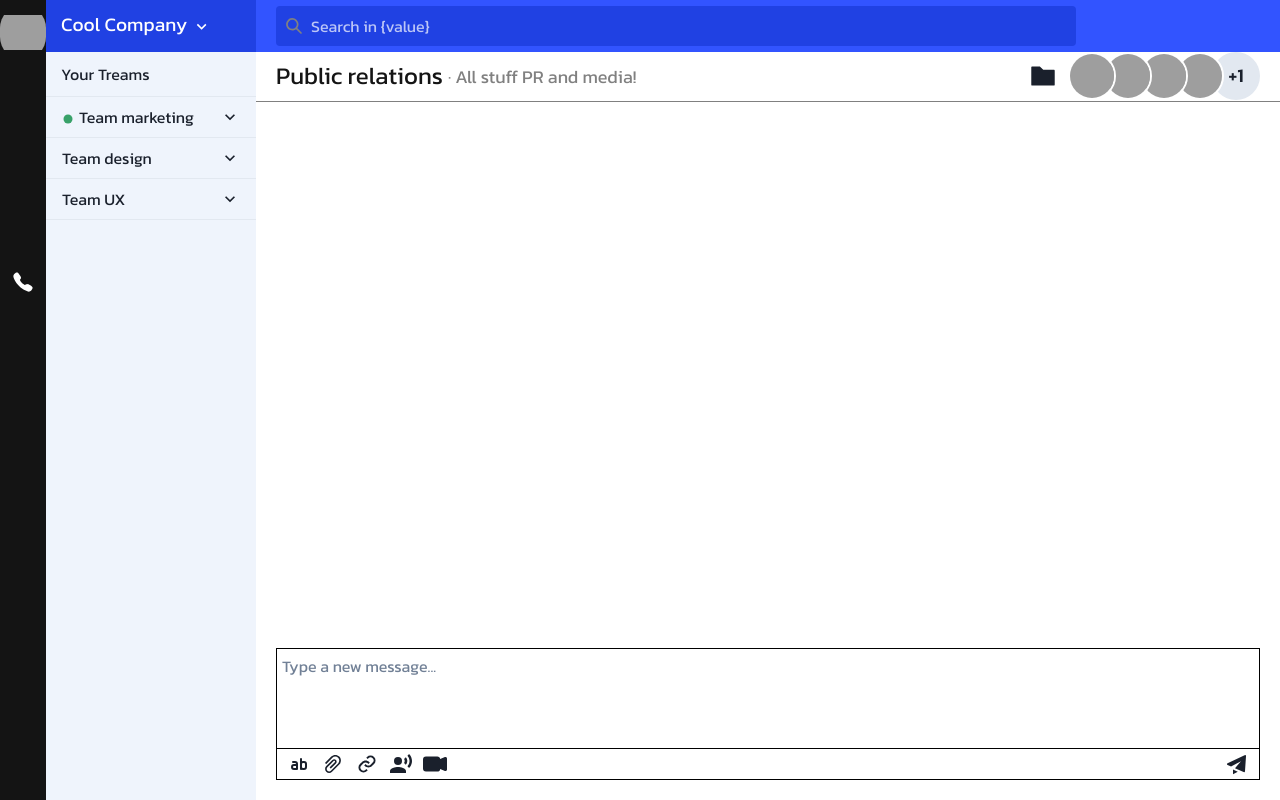
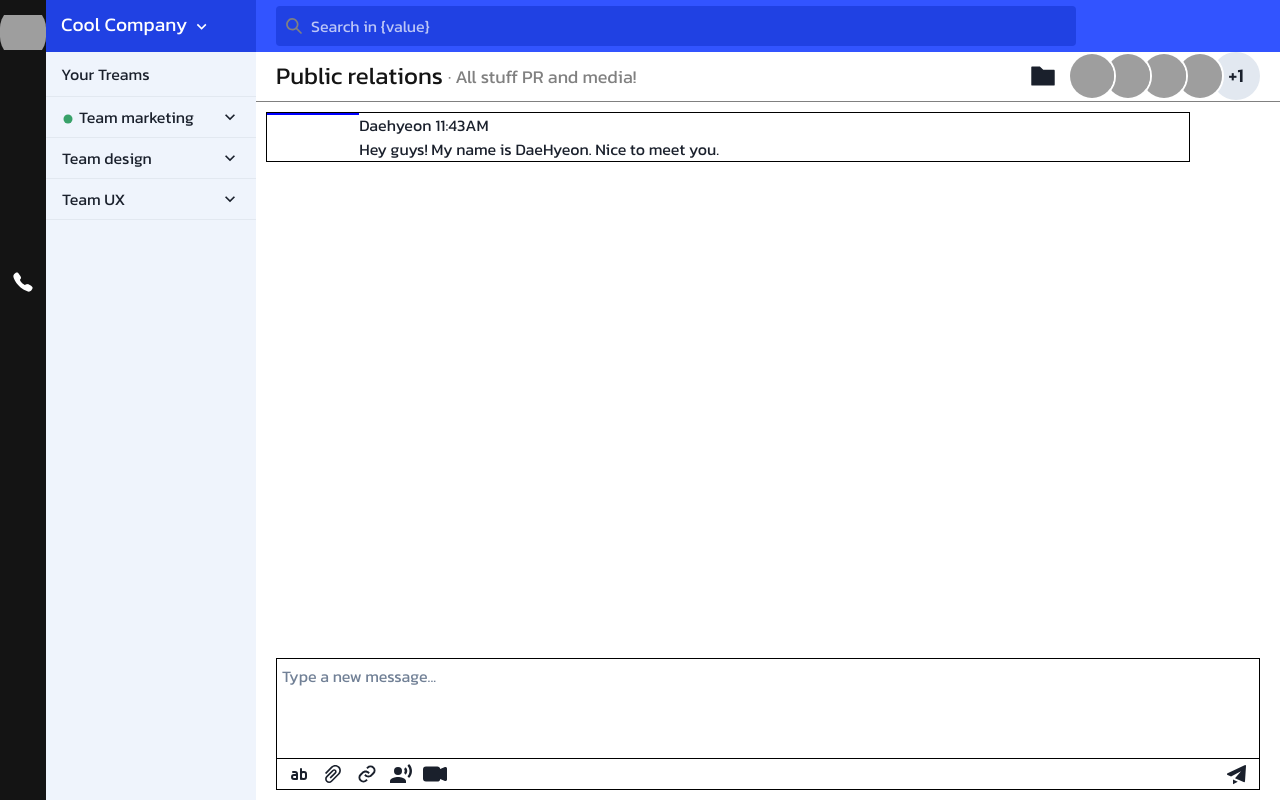
Before and after one commit to YunDaeHyeon/React-Chat-Application, a React (Create React App) app: page /main in a window 1280 px wide. Built offline with nearby package versions, Linux system fonts and the light colour scheme; grey boxes are pictures that could not be loaded; some icons are missing.

Commit message:
feat: 메인 화면 제작 중 / 23.07.24

```diff
--- a/src/commons/components/ChatMessage.js
+++ b/src/commons/components/ChatMessage.js
@@ -0,0 +1,21 @@
+import "./ChatMessage_style.css";
+
+function ChatMessage(){
+    return(
+        <div className="chat-message-container">
+            <div className="chat-message-profile-image">
+
+            </div>
+            <div className="chat-message-content-container">
+                <div className="chat-message-content-name">
+                    Daehyeon 11:43AM
+                </div>
+                <div className="chat-message-content-value">
+                    Hey guys! My name is DaeHyeon. Nice to meet you.
+                </div>
+            </div>
+        </div>
+    );
+}
+
+export default ChatMessage;
--- a/src/commons/components/ChatMessage_style.css
+++ b/src/commons/components/ChatMessage_style.css
@@ -0,0 +1,37 @@
+/* 채팅 메시지 메인 컨테이너 */
+.chat-message-container{
+    width: calc(100% - 100px);
+    min-height: 5%;
+    margin-top: 10px;
+    margin-left: 10px;
+    margin-right: 10px;
+    margin-bottom: auto;
+    display: flex;
+    flex-direction: row;
+    position: relative;
+    border: 0.7px solid black;
+}
+
+/* 채팅 메시지 이미지 컨테이너 */
+.chat-message-profile-image{
+    width: 10%;
+    height: 100%;
+    border: 0.7px solid blue;
+}
+
+/* 채팅 메시지 컨텐츠 컨테이너 */
+.chat-message-content-container{
+    width: 90%;
+    height: 100%;
+    display: flex;
+    flex-direction: column;
+    border: 0.7 solid green;
+}
+
+.chat-message-content-name{
+    border: 0.5 double red;
+}
+
+.chat-message-content-value{
+    border: 0.5 double red;
+}
--- a/src/components/MainPage/MainPage.js
+++ b/src/components/MainPage/MainPage.js
@@ -18,6 +18,7 @@ import { AiFillFolder } from 'react-icons/ai';
 // hook
 import CircleIcon from "../../commons/components/CircleIcon";
 import ChatInputForm from "../../commons/components/ChatInputForm";
+import ChatMessage from "../../commons/components/ChatMessage";
 
 function MainPage(){
     return(
@@ -139,7 +140,10 @@ function MainPage(){
                         </div>
                     </div>
                     <div className="content-body">
+                            {/* 메시지 컴포넌트 */}
+                            <ChatMessage/>
                         <div className="content-body-inner">
+                            {/* 메시지 입력 컴포넌트 */}
                             <ChatInputForm/>
                         </div>
                     </div>
--- a/src/components/MainPage/MainPage_style.css
+++ b/src/components/MainPage/MainPage_style.css
@@ -2,6 +2,7 @@
 .main-container{
     width: 100%;
     height: 100vh;
+    overflow: hidden;
     display: flex;
 }
 
```
